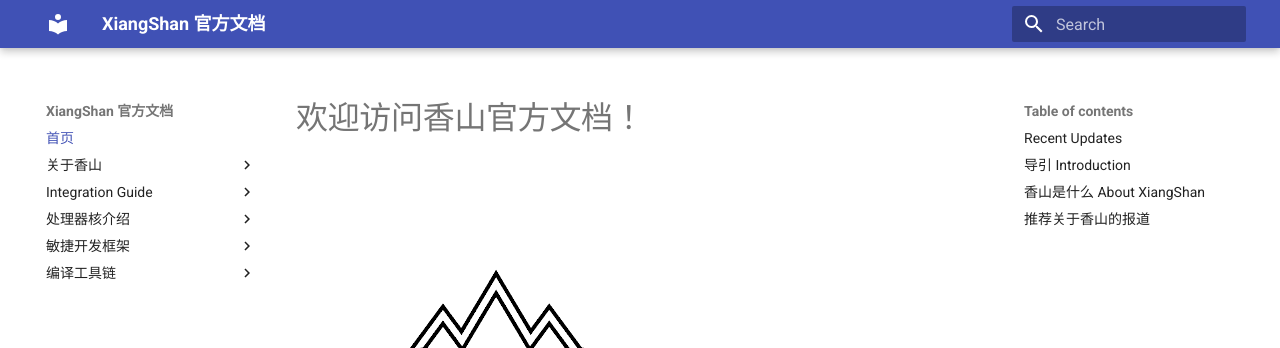
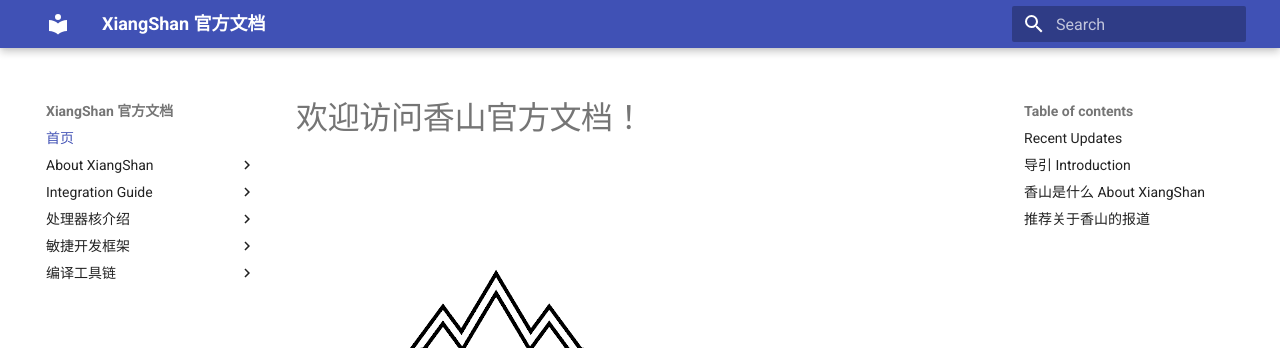
Before and after one commit to OpenXiangShan/XiangShan-doc, an MkDocs documentation site: the page built from docs/index.md, in a window 1280 px wide. Shown: the top 348 px of the page. Built offline with MkDocs 1.6.1 and Material for MkDocs 9.7.7, drawn with Linux system fonts in a browser that asks for light colours.

Commit message:
Update mkdocs.yml with English titles
Use English titles for English chapters

```diff
--- a/mkdocs.yml
+++ b/mkdocs.yml
@@ -29,10 +29,10 @@ plugins:
     #     output_path: /tmp/doc/document.pdf
 nav:
     - 首页: index.md
-    - 关于香山:
+    - About XiangShan:
         # - 写前必读: index.md
         # - 香山项目总体介绍: index.md
-        - 香山项目导引: guide.md
+        - Introduction: guide.md
         - Publications: tutorials/publications.md
         - Talks: tutorials/talks.md
         - Tutorials:
```
